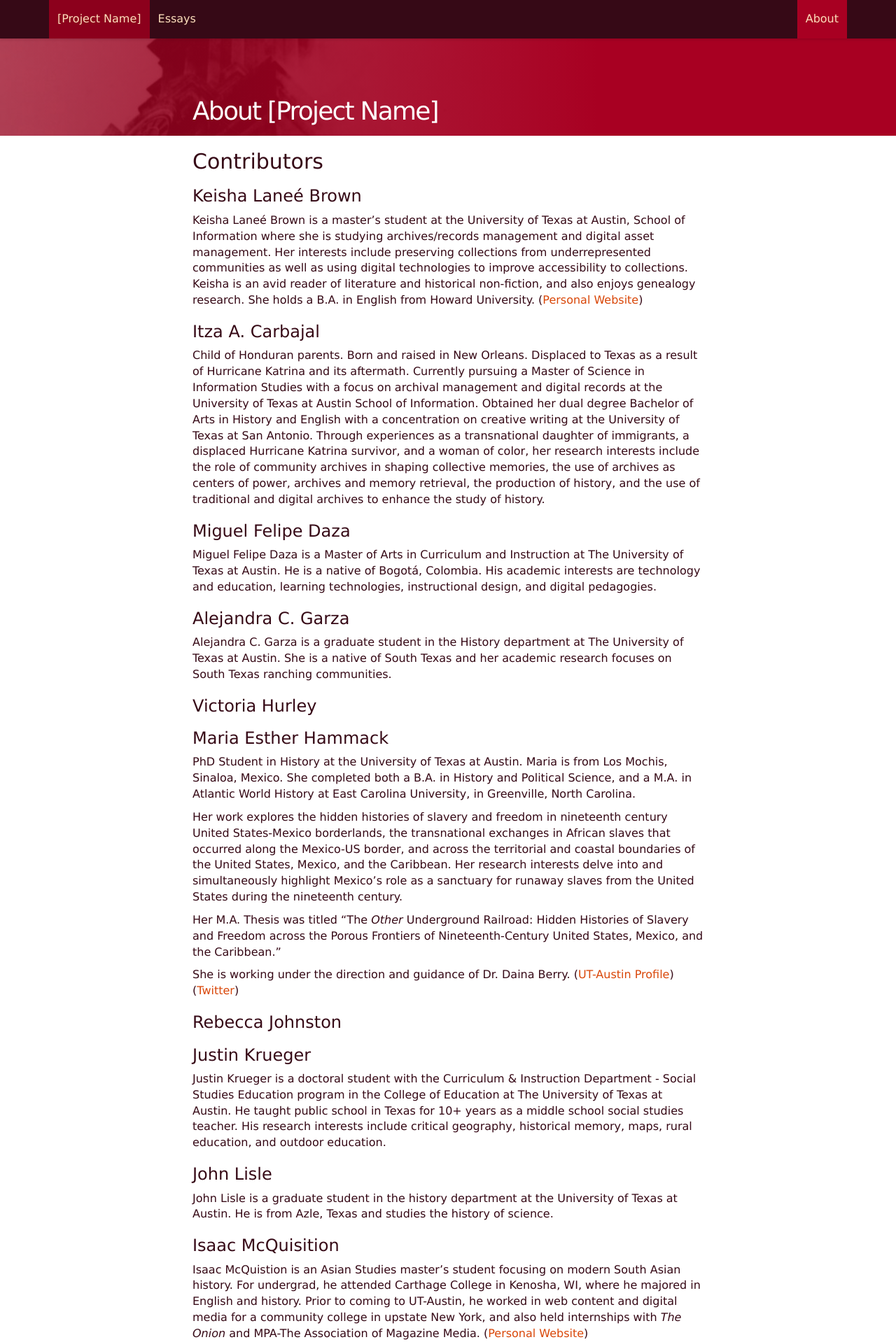
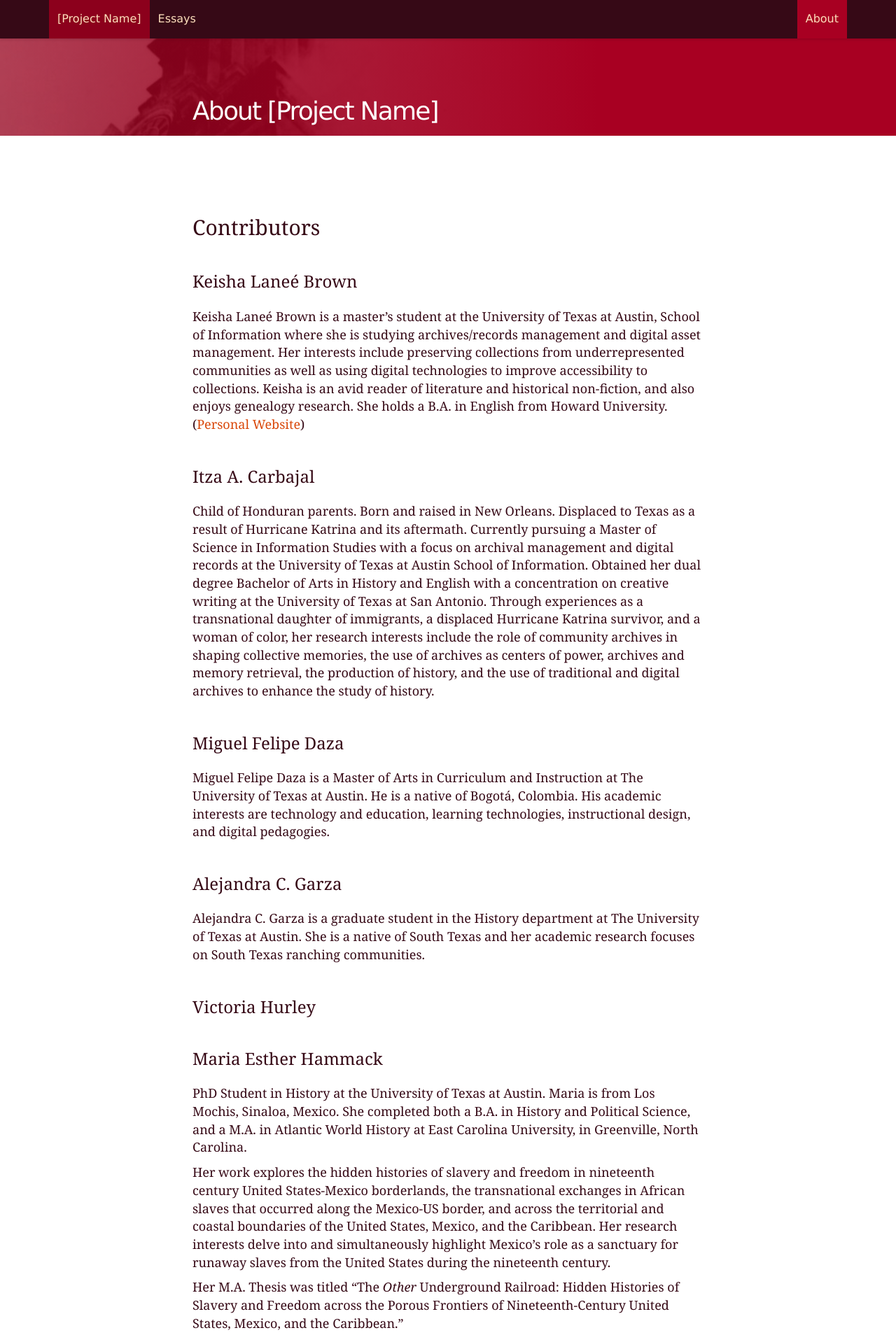
Before and after one commit to utexas-public-history/tower, a Jekyll site: the page built from about.md, in a window 1280 px wide. Shown: the top 1918 px of the page at 70% size. Built offline with Jekyll 4.4.1, drawn with Linux system fonts in a browser that asks for light colours.

Commit message:
Format page content

```diff
--- a/_layouts/page.html
+++ b/_layouts/page.html
@@ -15,8 +15,7 @@
 </div>
 <div class="white bar">
   <div class="container">
-
-    <div class="col-sm-12 col-md-10 col-md-offset-1 col-lg-8 col-lg-offset-2">
+    <div class="col-sm-12 col-md-10 col-md-offset-1 col-lg-8 col-lg-offset-2 page-content">
       {{ content }}
     </div>
   </div>
--- a/_sass/article.scss
+++ b/_sass/article.scss
@@ -16,6 +16,18 @@
   }
 }
 
+.page-content {
+  @include serif-font-stack;
+  font-size: 1.125em;
+  padding: {
+    top: 3em;
+    bottom: 3em;
+  }
+
+  h2, h3 {
+    margin: 2em 0 1em 0;
+  }
+}
 
 .post-content {
   @include serif-font-stack;
```
